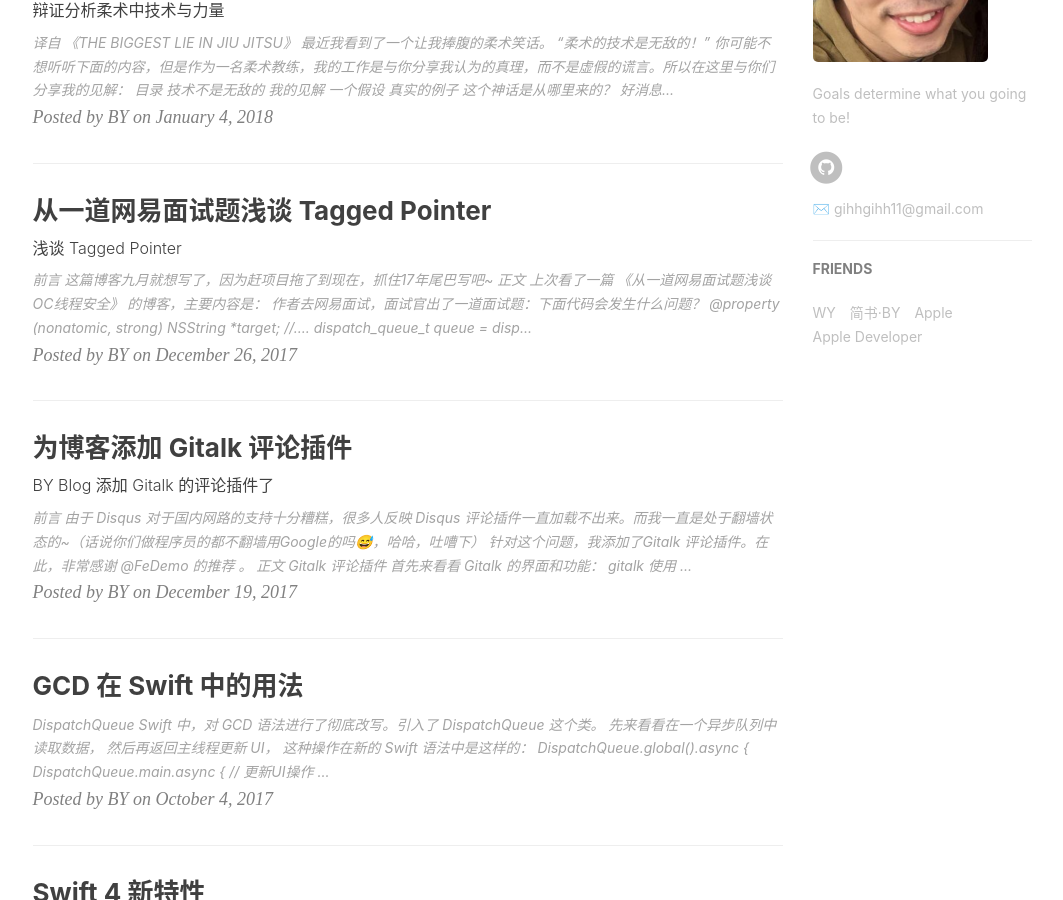
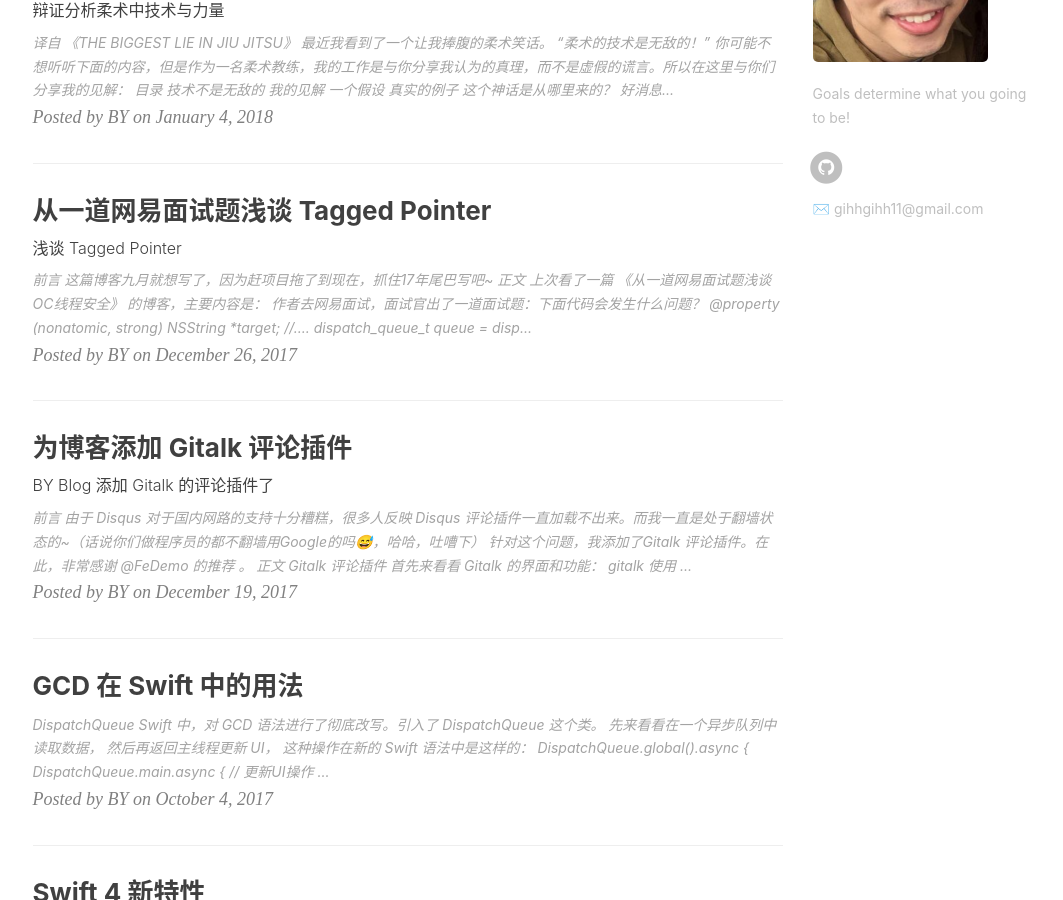
Before and after one commit to frank12001/frank12001.github.io, a Jekyll site: the page built from index.html, in a window 1280 px wide and 900 px high, scrolled down 963 px. Shown: the whole window, without its empty margins (135-1198 px from the left). Built offline with Jekyll 4.4.1, drawn with Linux system fonts in a browser that asks for light colours; nearby versions of some CDN libraries; the list of posts is cut into pages by our own code; comment, search, counter and statistics services are not loaded; some of the changed lines change nothing that is shown.

Commit message:
update config

```diff
--- a/_config.yml
+++ b/_config.yml
@@ -53,27 +53,18 @@
 kramdown:
   input: GFM                            # use Github Flavored Markdown !important
 
-
-
-# 评论系统
-# Disqus（https://disqus.com/）
-# disqus_username: qiubaiying
-
 # Gitalk
 gitalk:
   enable: true    #是否开启Gitalk评论
-  clientID: f2c84e7629bb1446c1a4                            #生成的clientID
-  clientSecret: ca6d6139d1e1b8c43f8b2e19492ddcac8b322d0d    #生成的clientSecret
-  repo: qiubaiying.github.io    #仓库名称
-  owner: qiubaiying    #github用户名
-  admin: qiubaiying
+  clientID: bb92f639bc171c8e5feb                           #生成的clientID
+  clientSecret: 53da404b460b42ce80fe7405f2aaef706c0262b7    #生成的clientSecret
+  repo: frank12001.github.io    #仓库名称
+  owner: frank12001    #github用户名
+  admin: frank12001
   distractionFreeMode: true #是否启用类似FB的阴影遮罩
 
 
 # 统计
-
-# Analytics settings
-
 # Google Analytics
 ga_track_id: 'UA-139599822-1'            # Format: UA-xxxxxx-xx
 ga_domain: fantang.me               # 默认的是 auto, 这里我是自定义了的域名，你如果没有自己的域名，需要改成auto
@@ -95,18 +86,18 @@
 
 
 # Friends
-friends: [
-    {
-        title: "WY",
-        href: "http://zhengwuyang.com"
-    },{
-        title: "简书·BY",
-        href: "http://www.jianshu.com/u/e71990ada2fd"
-    },{
-        title: "Apple",
-        href: "https://apple.com"
-    },{
-        title: "Apple Developer",
-        href: "https://developer.apple.com/"
-    }
-]
+#friends: [
+#    {
+#        title: "WY",
+#        href: "http://zhengwuyang.com"
+#    },{
+#        title: "简书·BY",
+#        href: "http://www.jianshu.com/u/e71990ada2fd"
+#    },{
+#        title: "Apple",
+#        href: "https://apple.com"
+#    },{
+#        title: "Apple Developer",
+#        href: "https://developer.apple.com/"
+#    }
+#]
```
